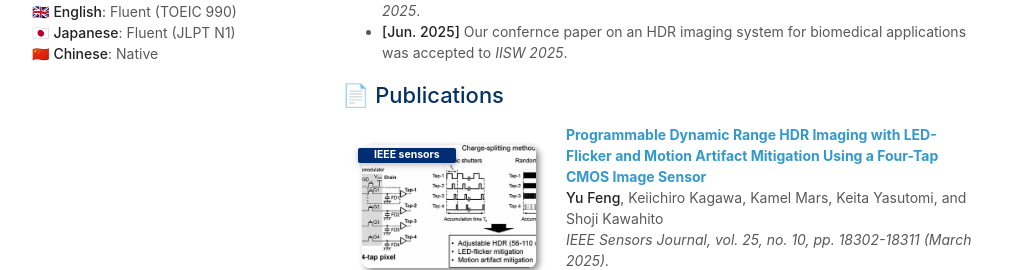
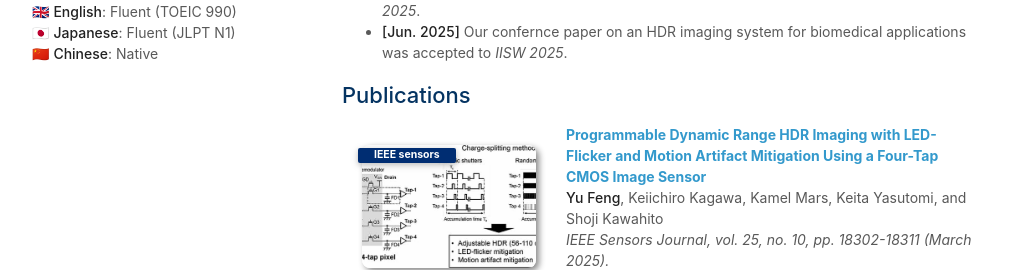
Before and after one commit to y-fen/y-fen.github.io, a Jekyll site: the page built from index.md, in a window 1280 px wide and 900 px high. Shown: the part 463-733 px from the top of the window, without its empty margins (128-1149 px from the left). Built offline with Jekyll 4.4.1, drawn with Linux system fonts in a browser that asks for light colours; a style sheet for code colours, icons or effects is not loaded; our own code applies the rules of GitHub Pages for plain Markdown files.

Commit message:
Update publications.md

```diff
--- a/_includes/publications.md
+++ b/_includes/publications.md
@@ -1,4 +1,4 @@
-<h2 id="publications" style="margin: 2px 0px -15px;"> 📄 Publications</h2>
+<h2 id="publications" style="margin: 2px 0px -15px;">Publications</h2>
 
 <div class="publications">
 <ol class="bibliography">
```
